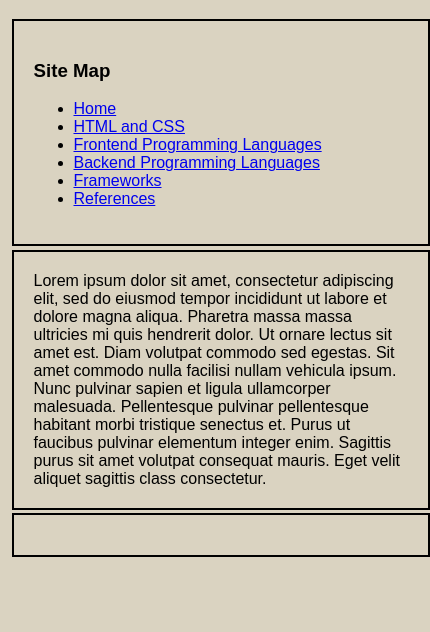
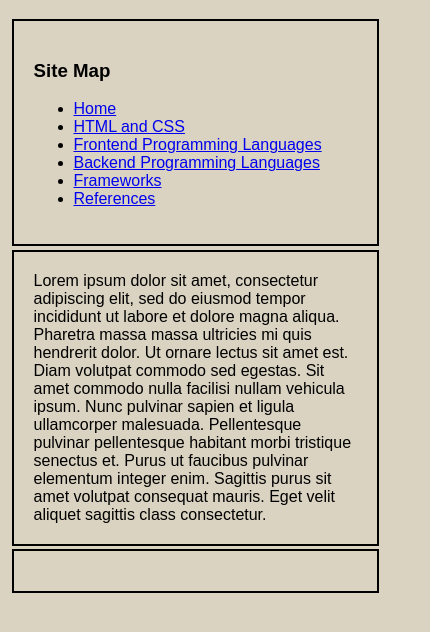
Before and after one commit to Acetheawes/Project2, a plain HTML site: page Backend-Programming.html in a window 390 px wide. Shown: the part 98-730 px from the top of the page, 430 px wide, since content can reach past the window. Drawn offline with Linux system fonts and the light colour scheme.

Commit message:
actually fixed responsive web design

```diff
--- a/Backend-Programming.html
+++ b/Backend-Programming.html
@@ -11,7 +11,7 @@
         <h1>Backend Programming and languages</h1>
     </div>
     <div class = "content">
-        <div class = "col-desktop-3 col-tablet-3 menu">
+        <div class = "menu">
             <h3>Site Map</h3>
             <ul>
                 <li><a href="index.html">Home</a></li>
@@ -23,7 +23,7 @@
             </ul>
 
         </div>
-        <div class = "col-desktop-6 col-tablet-9 main">
+        <div class = "main">
             Lorem ipsum dolor sit amet, consectetur adipiscing elit, sed do eiusmod tempor incididunt ut labore et dolore magna aliqua.
             Pharetra massa massa ultricies mi quis hendrerit dolor. Ut ornare lectus sit amet est. Diam volutpat commodo sed egestas.
             Sit amet commodo nulla facilisi nullam vehicula ipsum. Nunc pulvinar sapien et ligula ullamcorper malesuada.
@@ -31,7 +31,7 @@
             Sagittis purus sit amet volutpat consequat mauris. Eget velit aliquet sagittis class consectetur.
 
         </div>
-        <div class = "col-desktop-3 col-tablet-12 aside">
+        <div class = "aside">
 
         </div>
     </div>
```
Also changed, not shown: Frameworks.html (+3 -3 lines), Frontend-Programming.html (+3 -3 lines), HTML-et-CSS.html (+3 -3 lines), References.html (+3 -3 lines), index.html (+5 -2 lines).
